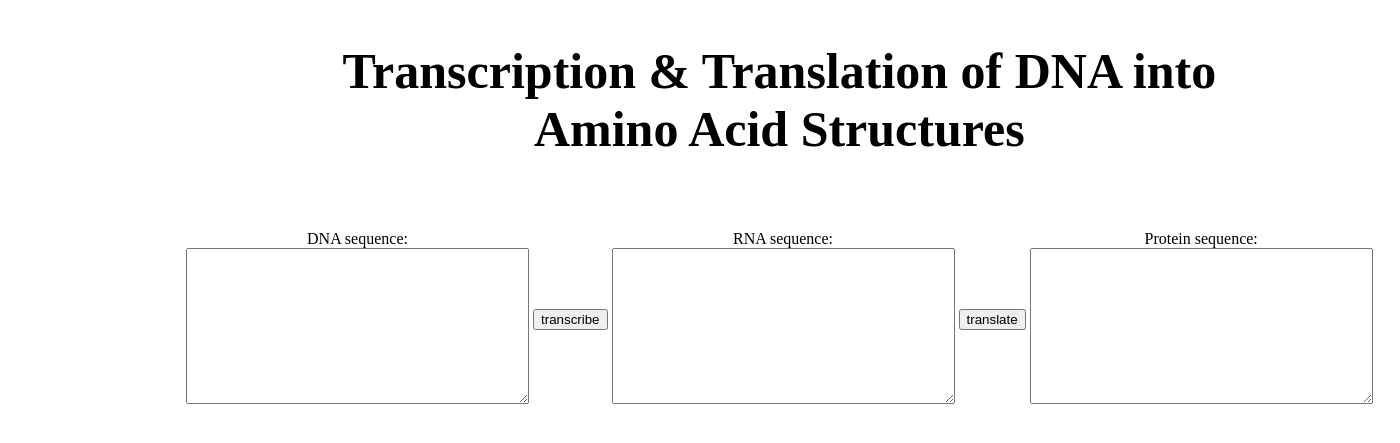
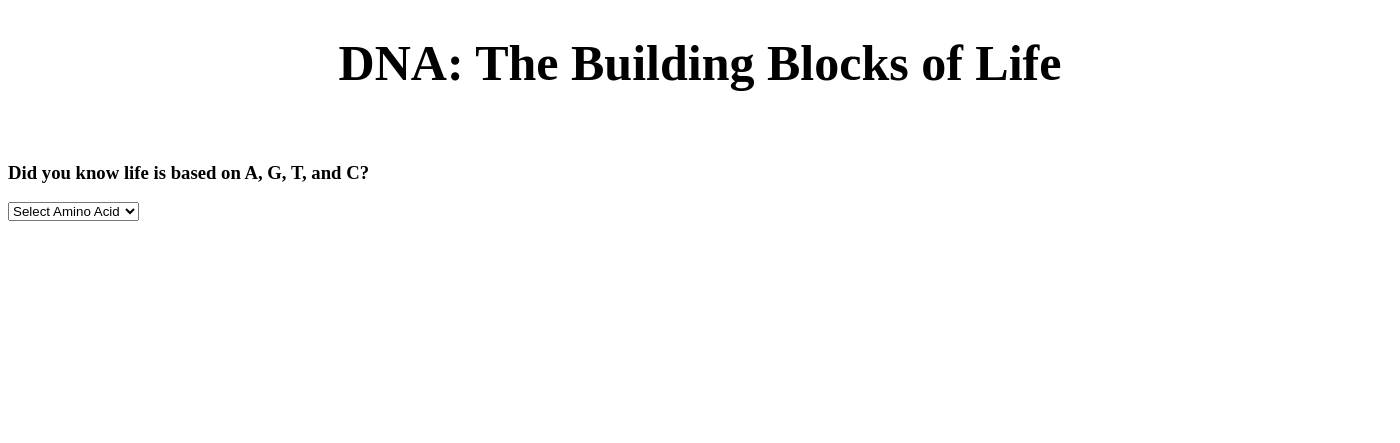
Before and after one commit to NichelleR/D3.Nichelle.Audrey, a Flask app: page / in a window 1400 px wide. Shown: the top 443 px of the page. Run offline with Flask 2, Linux system fonts and the light colour scheme.

Commit message:
Updating HTML

```diff
--- a/static/style.css
+++ b/static/style.css
@@ -4,11 +4,10 @@ h1 {
     font-family: "futura";
 }
 
+h3 {
+    text-align: left;
+}
+
 body {
-    position: absolute;
-    justify-content: center;
-    text-align: center;
     font-family: "futura";
-    /* top: 5%; */
-    left: 12.5%
 }
--- a/templates/index.html
+++ b/templates/index.html
@@ -9,32 +9,26 @@
     <title>D3.Nichelle.Audrey</title>
   </head>
   <body>
-    <h1>Transcription & Translation of DNA into <br>Amino Acid Structures</h1>
+    <h1>DNA: The Building Blocks of Life</h1>
     <br>
-    <br>
-    <form>
-      <table>
+      <h3>Did you know life is based on A, G, T, and C?</h3>
+        <p></p>
          <tr>
            <div class = "container">
-
-                <td>
-                  DNA sequence:<br>
-                  <textarea name=geneString rows=10 cols=40></textarea><br>
-                </td>
-                <td>
-                  <input type=button value="transcribe" ><br>
-                </td>
-                <td>
-                  RNA sequence:<br>
-                  <textarea name=messageString rows=10 cols=40></textarea><br>
-                </td>
-                <td>
-                  <input type=button value="translate"><br>
-                </td>
-                <td>
-                  Protein sequence:<br>
-                  <textarea  name=proteinString rows=10 cols=40></textarea><br>
-                </td>
+            <select id="selectpicker" id="selectaa">
+              <option selected value="Isoleucine">Isoleucine</option>
+              <option selected value="Leucine">Leucine</option>
+              <option selected value="Valine">Valine</option>
+              <option selected value="Methionine">Methionine</option>
+              <option selected value="Glycine">Glycine</option>
+              <option selected value="Alanine">Alanine</option>
+              <option selected value="Serine">Serine</option>
+              <option selected value="Threonine">Threonine</option>
+              <option selected value="Cysteine">Cysteine</option>
+              <option selected value="Proline">Proline</option>
+              <option selected value="Asparagine">Asparagine</option>
+              <option selected value="AsparticAcid">Aspartic Acid</option>
+              <option selected value="selectfrom">Select Amino Acid</option>
             </div>
          </tr>
          <tr valign=top>
```
